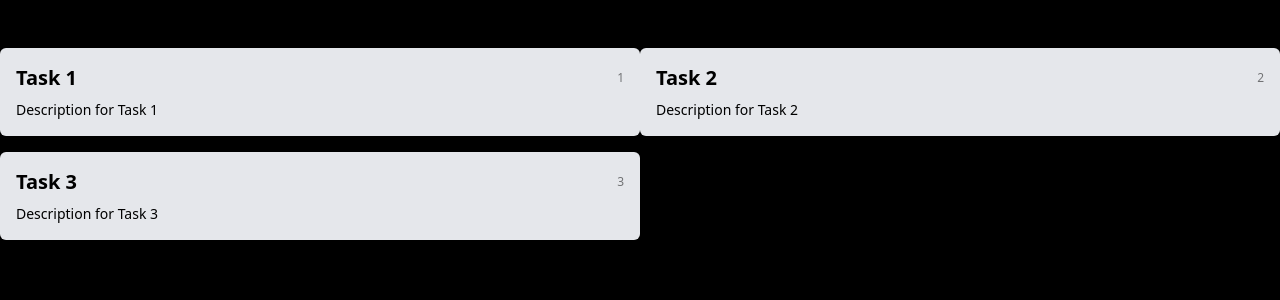
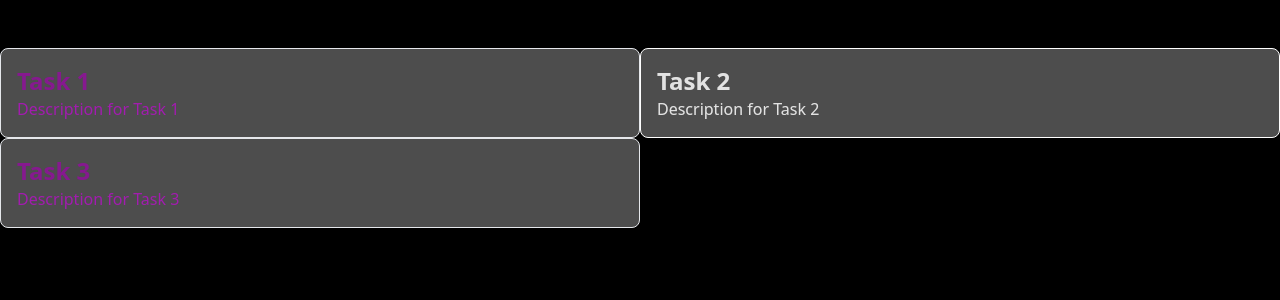
Before and after one commit to mdbudnick/todo-nextjs, a Next.js app: page / in a window 1280 px wide. Shown: the top 300 px of the page. Built offline with nearby package versions, Linux system fonts and the light colour scheme.

Commit message:
Add some styling to the TaskCard

```diff
--- a/app/components/TaskCard.tsx
+++ b/app/components/TaskCard.tsx
@@ -7,14 +7,15 @@ interface TaskProps {
 }
 
 const TaskCard: React.FC<TaskProps> = ({ task }) => {
+  const cardStyles = `p-4 bg-white bg-opacity-30 rounded-lg border border-lilac ${task.completed ? 'filter grayscale contrast-200' : ''}`;
+  const titleColor = task.completed ? 'text-fuchsia-300' : 'text-fuchsia-800';
+  const descriptionColor = task.completed ? 'text-fuchsia-300' : 'text-fuchsia-700';
+
   return (
-    <div className="bg-gray-200 p-4 rounded-md mb-4">
-      <div className="flex justify-between items-center">
-        <span className="text-xl font-bold">{task.title}</span>
-        <span className="text-xs opacity-50">{task.id}</span>
+      <div className={cardStyles}>
+        <h2 className={`text-2xl font-bold ${titleColor}`}>{task.title}</h2>
+        <p className={`text ${descriptionColor}`}>{task.description}</p>
       </div>
-      <p className="text-sm mt-2">{task.description}</p>
-    </div>
   );
 };
 
```
